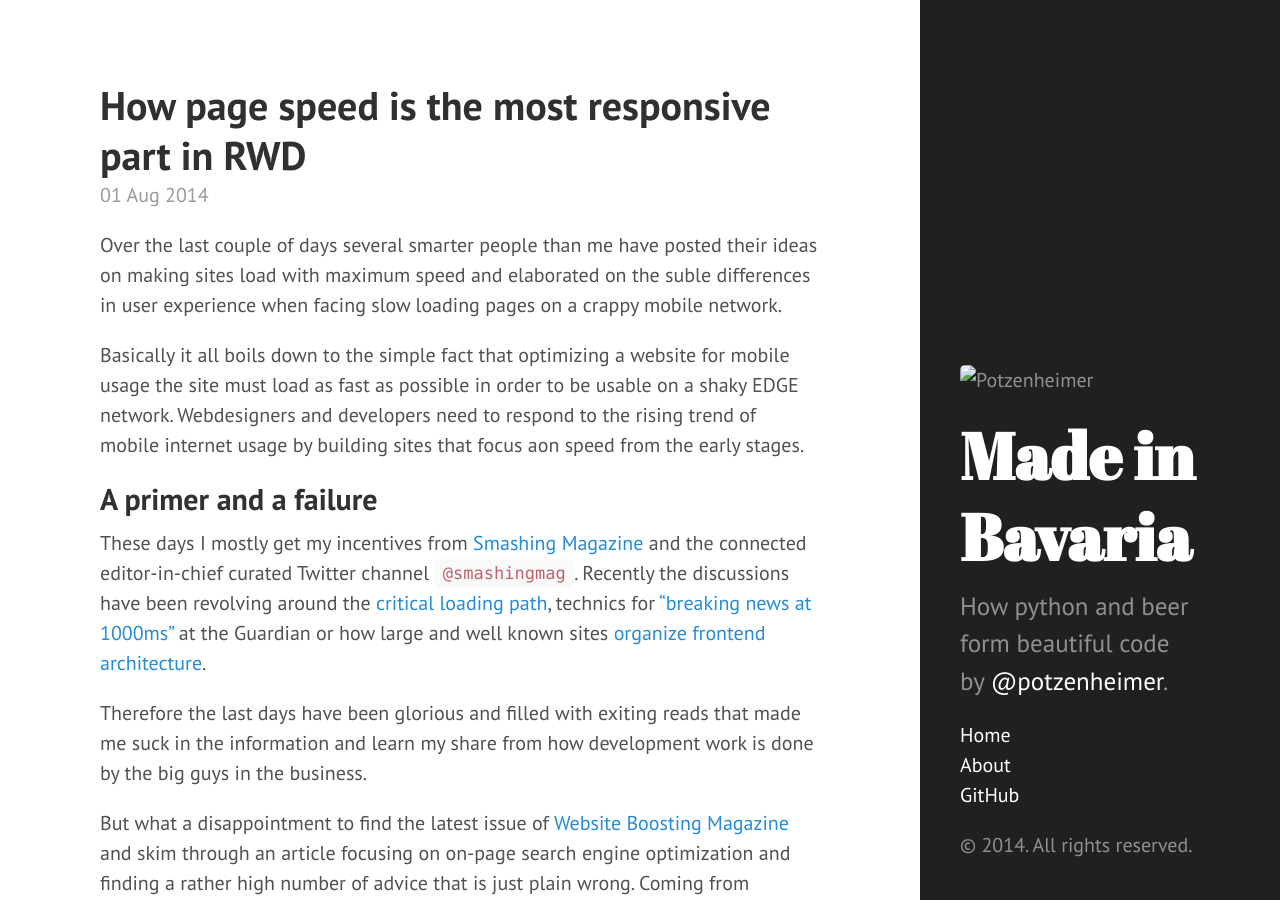
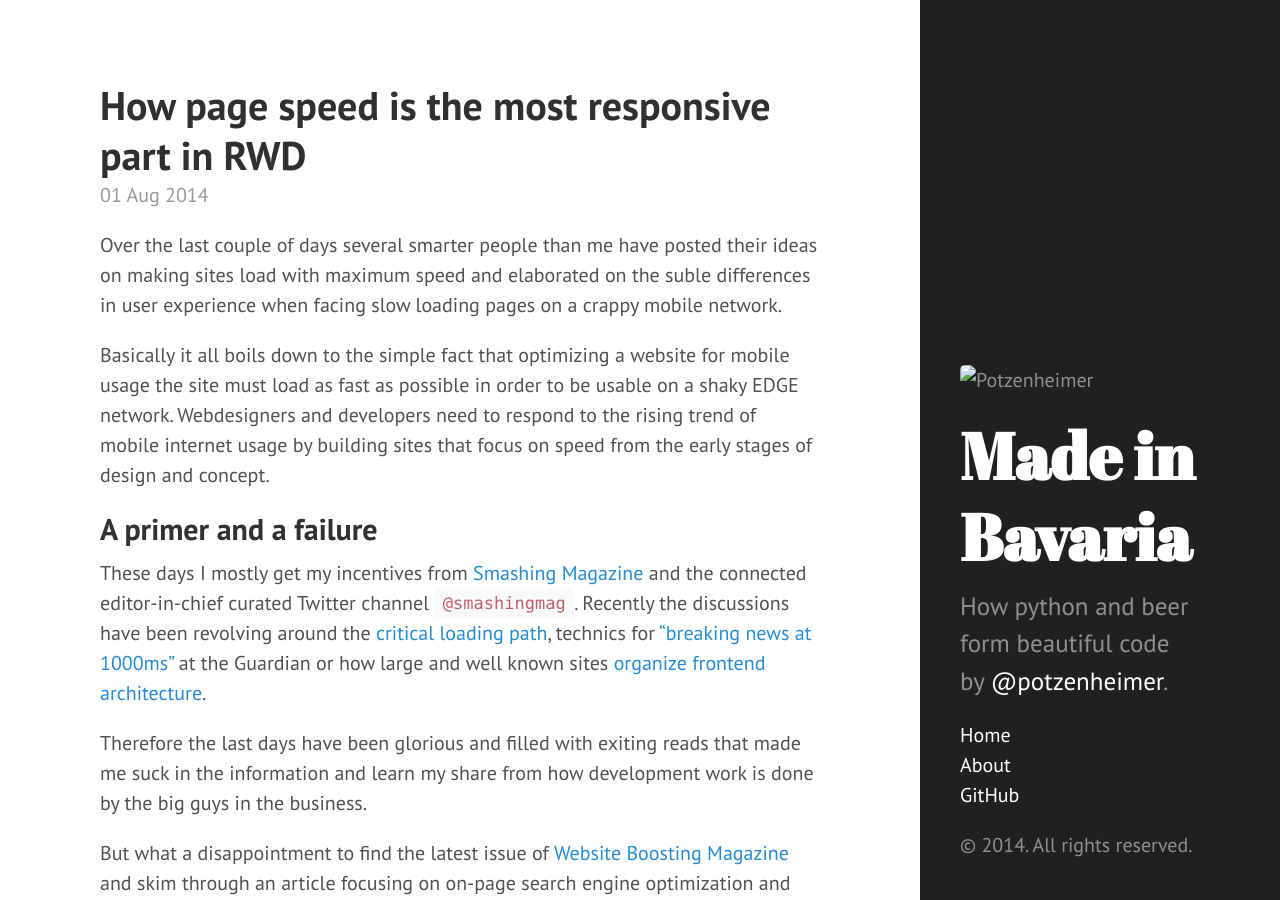
Before and after one commit to potzenheimer/potzenheimer.github.io, a Jekyll site: the page built from _posts/2014-08-01-page-speed-insights-of-a-python-dev.md, in a window 1280 px wide and 900 px high. Built offline with Jekyll 4.4.1, drawn with Linux system fonts in a browser that asks for light colours.

Commit message:
Wordsmith

```diff
--- a/_posts/2014-08-01-page-speed-insights-of-a-python-dev.md
+++ b/_posts/2014-08-01-page-speed-insights-of-a-python-dev.md
@@ -5,7 +5,7 @@ title: How page speed is the most responsive part in RWD
 
 Over the last couple of days several smarter people than me have posted their ideas on making sites load with maximum speed and elaborated on the suble differences in user experience when facing slow loading pages on a crappy mobile network.
 
-Basically it all boils down to the simple fact that optimizing a website for mobile usage the site must load as fast as possible in order to be usable on a shaky EDGE network. Webdesigners and developers need to respond to the rising trend of mobile internet usage by building sites that focus aon speed from the early stages.
+Basically it all boils down to the simple fact that optimizing a website for mobile usage the site must load as fast as possible in order to be usable on a shaky EDGE network. Webdesigners and developers need to respond to the rising trend of mobile internet usage by building sites that focus on speed from the early stages of design and concept.
 
 ## A primer and a failure
 
```
